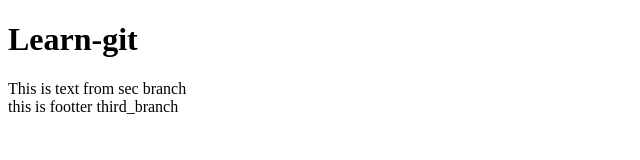
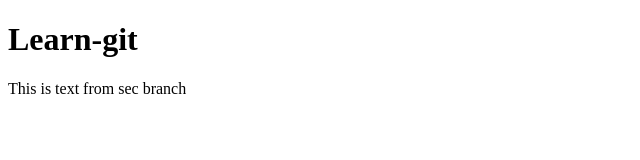
Before and after one commit to Rujikorn-Beam/git-desktop, a plain HTML site: page index.html in a window 1280 px wide. Shown: the whole page, without its empty margins (0-640 px from the left). Drawn offline with Linux system fonts and the light colour scheme.

Commit message:
Revert "Merge pull request #2 from Rujikorn-Beam/thrid_branch"
This reverts commit 18b9e1bc20998dc09c9b25a4e1ac9b2108fee08f, reversing
changes made to 49d89b96e3f003aa46a4d74d8eb3030e0dd54356.

```diff
--- a/index.html
+++ b/index.html
@@ -14,10 +14,6 @@
         This is text from sec branch
     </main>
 
-    <footer>
-        this is footter third_branch
-    </footer>
-
 </body>
 
 </html>
```
